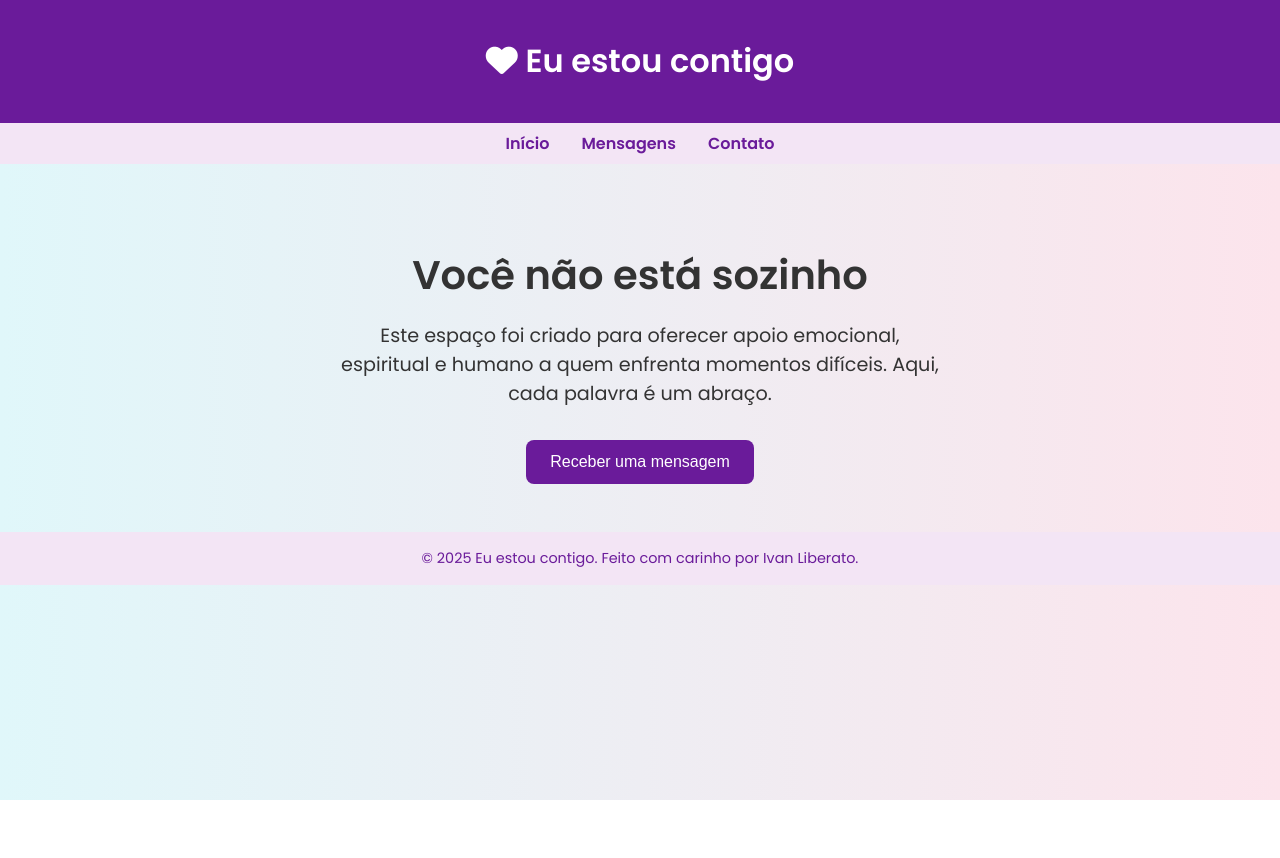
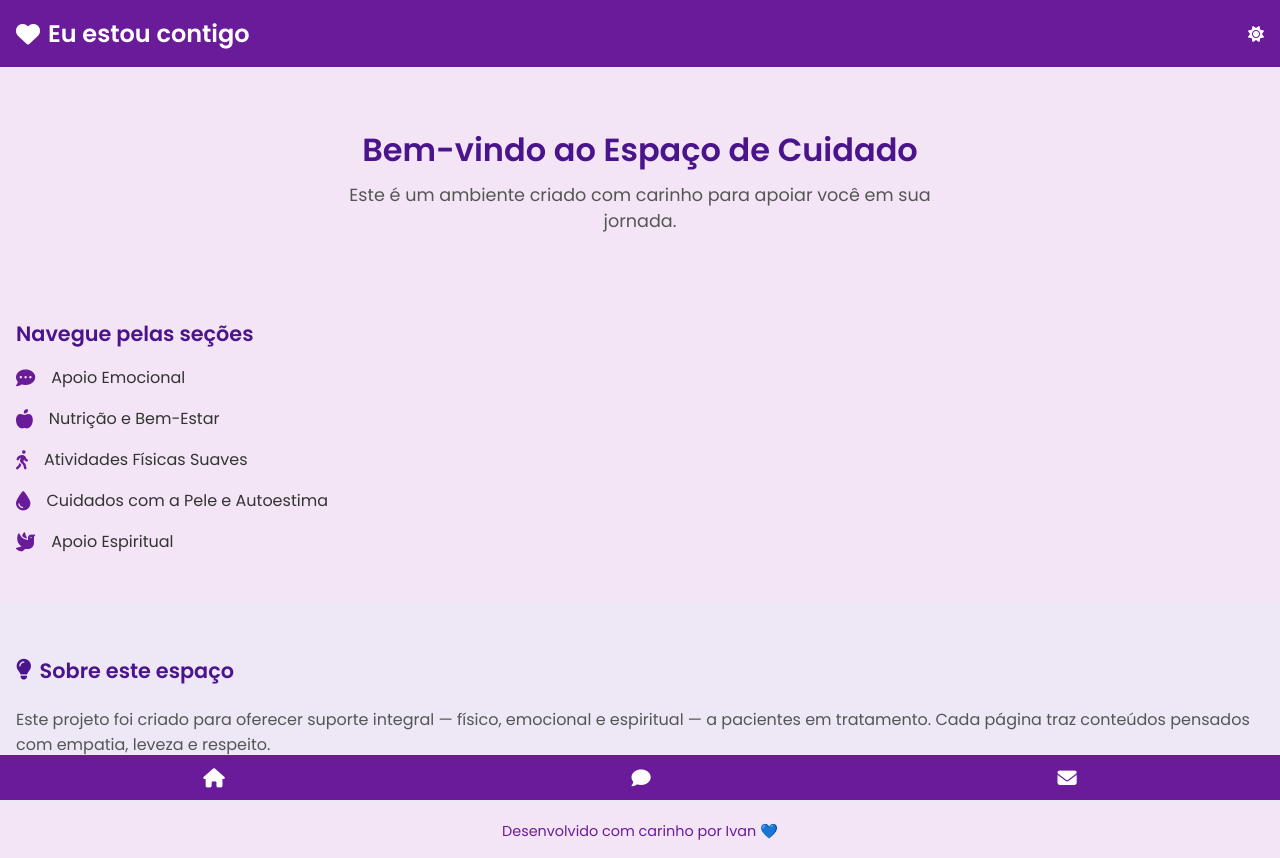
Before and after one commit to ivanliberato2025/Eu-estou-contigo-, a plain HTML site: page index.html in a window 1280 px wide. Before the commit the page ends 800 px from the top, so only its background shows below. Drawn offline with Linux system fonts and the light colour scheme.

Commit message:
Update index.html

```diff
--- a/index.html
+++ b/index.html
@@ -10,78 +10,157 @@
     body {
       margin: 0;
       font-family: 'Poppins', sans-serif;
-      background: linear-gradient(to right, #e0f7fa, #fce4ec);
+      background-color: #f3e5f5;
       color: #333;
     }
+
     header {
       background-color: #6a1b9a;
       color: white;
       padding: 1rem;
-      text-align: center;
+      display: flex;
+      align-items: center;
+      justify-content: space-between;
     }
-    nav {
+
+    header h1 {
+      margin: 0;
+      font-size: 1.5rem;
+    }
+
+    .logo {
       display: flex;
-      justify-content: center;
-      gap: 2rem;
-      background-color: #f3e5f5;
-      padding: 0.5rem;
+      align-items: center;
+      gap: 0.5rem;
     }
-    nav a {
-      text-decoration: none;
-      color: #6a1b9a;
-      font-weight: 600;
+
+    .logo i {
+      font-size: 1.5rem;
     }
+
     .hero {
       text-align: center;
-      padding: 3rem 1rem;
+      padding: 2rem 1rem;
     }
-    .hero h1 {
-      font-size: 2.5rem;
+
+    .hero h2 {
+      font-size: 2rem;
+      color: #4a148c;
+      margin-bottom: 0.5rem;
+    }
+
+    .hero p {
+      font-size: 1.1rem;
+      max-width: 600px;
+      margin: auto;
+      color: #555;
+    }
+
+    .sections {
+      padding: 2rem 1rem;
+    }
+
+    .sections h3 {
+      font-size: 1.3rem;
+      color: #4a148c;
       margin-bottom: 1rem;
     }
-    .hero p {
+
+    .section-item {
+      display: flex;
+      align-items: center;
+      gap: 1rem;
+      margin-bottom: 1rem;
+      font-size: 1rem;
+      color: #333;
+    }
+
+    .section-item i {
       font-size: 1.2rem;
-      max-width: 600px;
-      margin: auto;
+      color: #6a1b9a;
     }
-    .cta-button {
-      margin-top: 2rem;
-      padding: 0.8rem 1.5rem;
-      background-color: #6a1b9a;
-      color: white;
-      border: none;
-      border-radius: 8px;
+
+    .about {
+      padding: 2rem 1rem;
+      background-color: #ede7f6;
+    }
+
+    .about h3 {
+      font-size: 1.3rem;
+      color: #4a148c;
+      display: flex;
+      align-items: center;
+      gap: 0.5rem;
+    }
+
+    .about p {
+      margin-top: 0.5rem;
       font-size: 1rem;
-      cursor: pointer;
+      color: #555;
     }
+
     footer {
       text-align: center;
       padding: 1rem;
-      background-color: #f3e5f5;
+      font-size: 0.9rem;
       color: #6a1b9a;
-      font-size: 0.9rem;
+    }
+
+    .bottom-nav {
+      position: fixed;
+      bottom: 0;
+      left: 0;
+      right: 0;
+      background-color: #6a1b9a;
+      display: flex;
+      justify-content: space-around;
+      padding: 0.8rem 0;
+    }
+
+    .bottom-nav i {
+      color: white;
+      font-size: 1.2rem;
     }
   </style>
 </head>
 <body>
+
   <header>
-    <h1><i class="fas fa-heart"></i> Eu estou contigo</h1>
+    <div class="logo">
+      <i class="fas fa-heart"></i>
+      <h1>Eu estou contigo</h1>
+    </div>
+    <i class="fas fa-sun"></i>
   </header>
 
-  <nav>
-    <a href="#">Início</a>
-    <a href="#">Mensagens</a>
-    <a href="#">Contato</a>
-  </nav>
+  <section class="hero">
+    <h2>Bem-vindo ao Espaço de Cuidado</h2>
+    <p>Este é um ambiente criado com carinho para apoiar você em sua jornada.</p>
+  </section>
 
-  <section class="hero">
-    <h1>Você não está sozinho</h1>
-    <p>Este espaço foi criado para oferecer apoio emocional, espiritual e humano a quem enfrenta momentos difíceis. Aqui, cada palavra é um abraço.</p>
-    <button class="cta-button">Receber uma mensagem</button>
+  <section class="sections">
+    <h3>Navegue pelas seções</h3>
+    <div class="section-item"><i class="fas fa-comment-dots"></i> Apoio Emocional</div>
+    <div class="section-item"><i class="fas fa-apple-alt"></i> Nutrição e Bem-Estar</div>
+    <div class="section-item"><i class="fas fa-person-walking"></i> Atividades Físicas Suaves</div>
+    <div class="section-item"><i class="fas fa-droplet"></i> Cuidados com a Pele e Autoestima</div>
+    <div class="section-item"><i class="fas fa-dove"></i> Apoio Espiritual</div>
+  </section>
+
+  <section class="about">
+    <h3><i class="fas fa-lightbulb"></i> Sobre este espaço</h3>
+    <p>Este projeto foi criado para oferecer suporte integral — físico, emocional e espiritual — a pacientes em tratamento. Cada página traz conteúdos pensados com empatia, leveza e respeito.</p>
   </section>
 
   <footer>
-    &copy; 2025 Eu estou contigo. Feito com carinho por Ivan Liberato.
+    Desenvolvido com carinho por Ivan 💙
   </footer>
+
+  <div class="bottom-nav">
+    <i class="fas fa-home"></i>
+    <i class="fas fa-comment"></i>
+    <i class="fas fa-envelope"></i>
+  </div>
+
 </body>
 </html>
```
